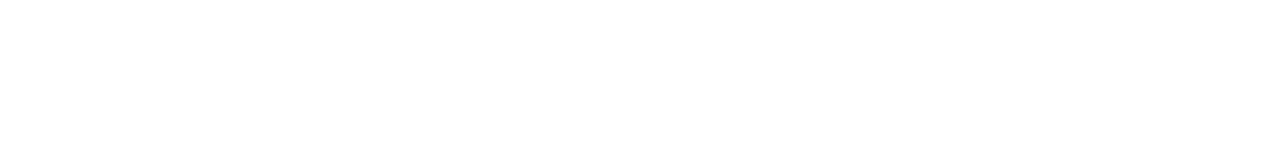
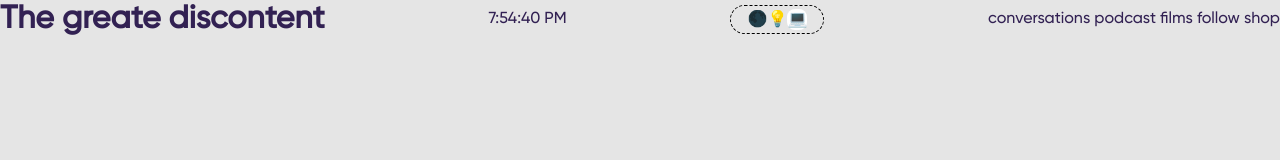
Before and after one commit to sahil-verma-9696/assets, a plain HTML site: page index.html in a window 1280 px wide. Drawn offline with Linux system fonts and the light colour scheme.

Commit message:
more assets

```diff
--- a/index.html
+++ b/index.html
@@ -5,12 +5,25 @@
     <meta name="viewport" content="width=device-width, initial-scale=1.0">
     <title>Document</title>
     <link rel="stylesheet" href="index.css">
+    <link rel="stylesheet" href="style.css">
 </head>
-<body>
+<body class="dark-mode">
     <main>
-        <header></header>
+        <header>
+            <h1>The greate discontent</h1>
+            <div class="watch"></div>
+            <div class="toggle-modes"></div>
+            <nav>
+                <a href="#">conversations</a>
+                <a href="#">podcast</a>
+                <a href="#">films</a>
+                <a href="#">follow</a>
+                <a href="#">shop</a>
+            </nav>
+        </header>
 
         <footer></footer>
     </main>
 </body>
+<script src="script.js"></script>
 </html>
--- a/index.scss
+++ b/index.scss
@@ -1,55 +1,107 @@
-// importing fonts
+// Variables
+
+:root {
+  /* Light mode (default) */
+  --body-bg: #e5e5e5;
+  --card-bg: white;
+  --active-elem-bg: white;
+
+  --text-color: #322153;
+
+  --border-std: black;
+
+
+  --primary-color: #34cb79;
+  --primary-color-dark: #2fa36c;
+
+  --default-padding: 1.5rem 5vw;
+  --default-margin: 1.5rem 5vw;
+
+  --transition-speed: 0.5s;
+}
+
+/* Dark mode overrides */
+.dark-mode {
+  :root {
+    --body-bg: #121212;
+
+    --card-bg: #1f1f1f;
+
+    --active-elem-bg: gray;
+
+    --text-color: #f1f1f1;
+
+    --border-std: white;
+
+    --primary-color: #00c77b;
+    --primary-color-dark: #00a86b;
+  }
+}
+
+// Fonts
 
 @font-face {
-  font-family: Gilroy-Medium;
+  font-family: "Gilroy-Medium";
   src: url("/fonts/Gilroy-Medium.ttf");
 }
 
 @font-face {
-  font-family: Gilroy-Regular;
+  font-family: "Gilroy-Regular";
   src: url("/fonts/Gilroy-Regular.ttf");
 }
 
 @font-face {
-  font-family: Dharma;
+  font-family: "Dharma";
   src: url("/fonts/DharmaGothicE-Bold.ttf");
 }
 
 @font-face {
-  font-family: OpenSans;
+  font-family: "OpenSans";
   src: url("/fonts/OpenSans-Regular.ttf");
 }
 
-// CSS reset
+// Reset
+
 * {
   margin: 0;
   padding: 0;
   box-sizing: border-box;
   text-decoration: none;
   list-style: none;
+  transition: all var(--transition-speed) ease;
+  color: var(--text-color);
 }
+
+// Base Styles
 
 html,
 body {
   width: 100%;
   height: 100%;
+  background-color: var(--body-bg);
+  font-family: Gilroy-Medium;
+  transition: all var(--transition-speed) ease;
 }
 
-// Variables
-:root {
-  --body-bg: #e5e5e5;
-  --text-color: #322153;
-
-  --primary-color: #34cb79;
-  --primary-color-dark: #2fa36c;
-
-
-  --default-padding: 1.5rem 5vw;
-  --default-margin: 1.5rem 5vw;
+.active-elem {
+  background-color: var(--active-elem-bg);
+  border-radius: .5rem;
 }
 
-@media (prefers-color-scheme: dark) {
-  :root {
-    --body-bg: #e5e5e5;
+.toggle-modes {
+  width: fit-content;
+  display: flex;
+  justify-content: space-between;
+  padding: 0.2rem 1rem;
+  border: 1px dashed var(--border-std);
+  border-radius: 1rem;
+  span {
+    cursor: pointer;
   }
 }
+
+header {
+  display: flex;
+  justify-content: space-between;
+  align-items: center;
+}
--- /dev/null
+++ b/script.js
@@ -0,0 +1,17 @@
+function watch() {
+  const watchElem = document.querySelector(".watch");
+  function updateDOM(time) {
+    watchElem.textContent = time;
+  }
+
+  setInterval(function () {
+    updateDOM(new Date().toLocaleTimeString());
+  }, 1000);
+}
+watch();
+
+function toggleModes() {
+  const zone = document.querySelector(".toggle-modes");
+  zone.innerHTML = `<span class="active-elm" id="dark" >🌑</span><span class="activeelem" id="light">💡</span><span class="active-elem" id="system" >💻</span>`;
+}
+toggleModes();
```
Also changed, not shown: images/icons/about.png (added), images/icons/contact.png (added), images/icons/cross.webp (added), images/icons/cursor.webp (added), images/icons/hamburger.webp (added), images/icons/home.png (added), images/icons/laptop.png (added), images/icons/moon.png (added), images/icons/moon_6631773.png (added), images/icons/right_arrow.webp (added), images/icons/search.webp (added), images/icons/sun.png (added), index.css, 1 other file.
